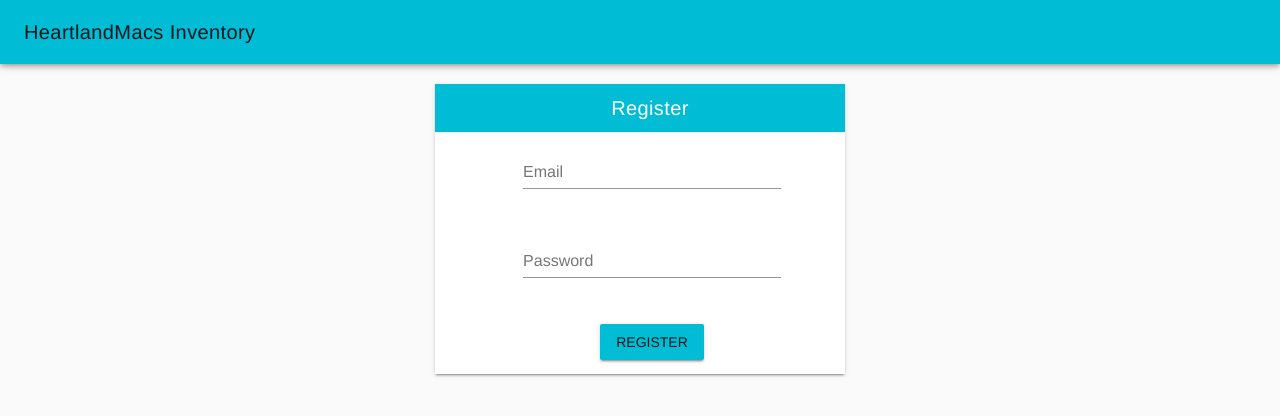
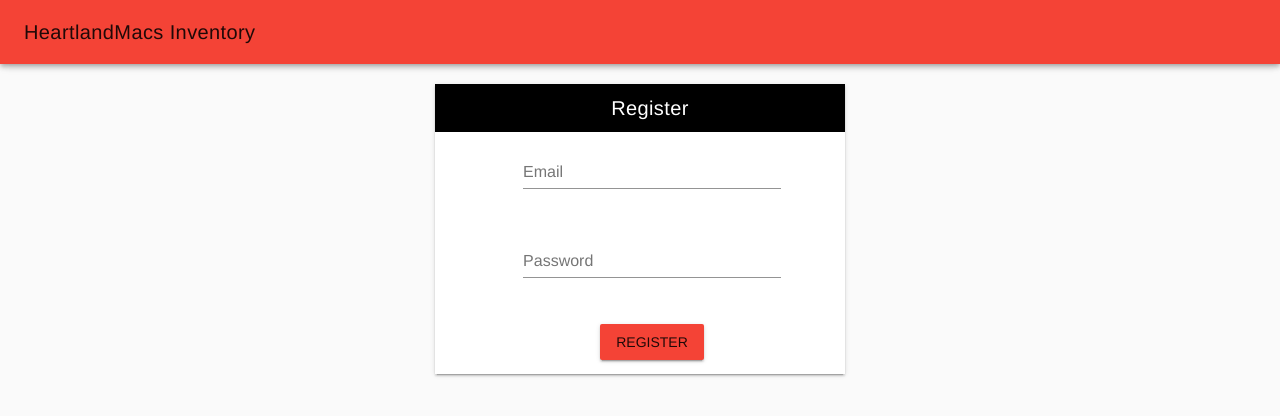
Before and after one commit to vanhooktristan/Inventory, a Vue app in the folder client/: page /#/register in a window 1280 px wide. Shown: the top 416 px of the page. Built offline with nearby package versions, Linux system fonts and the light colour scheme.

Commit message:
changed color theme to red

```diff
--- a/client/src/components/Header.vue
+++ b/client/src/components/Header.vue
@@ -1,5 +1,5 @@
 <template>
-  <v-toolbar fixed class="cyan">
+  <v-toolbar fixed class="red">
     <v-toolbar-title class="mr-4">
         HeartlandMacs Inventory
     </v-toolbar-title>
--- a/client/src/components/Register.vue
+++ b/client/src/components/Register.vue
@@ -2,7 +2,7 @@
   <v-layout row wrap>
     <v-flex xs4 offset-xs4>
       <div class="white elevation-2">
-        <v-toolbar flat dense class="cyan" dark>
+        <v-toolbar flat dense class="black" dark>
           <v-spacer></v-spacer>
           <v-toolbar-title>Register</v-toolbar-title>
           <v-spacer></v-spacer>
@@ -22,7 +22,7 @@
         </v-flex>
         <br>
         <div class="error" v-html="error" />
-        <v-btn class="cyan"
+        <v-btn class="red"
          @click="register">
           Register
         </v-btn>
```
